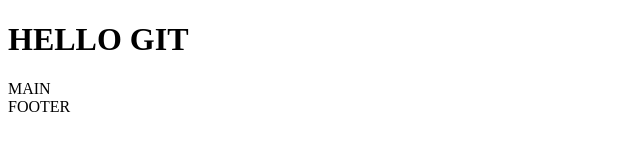
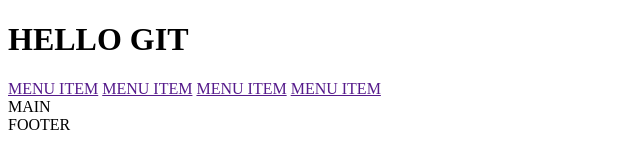
Before and after one commit to petrov-hillel/hillel-08.01, a plain HTML site: page index.html in a window 1280 px wide. Shown: the whole page, without its empty margins (0-640 px from the left). Drawn offline with Linux system fonts and the light colour scheme.

Commit message:
addded menu in header

```diff
--- a/index.html
+++ b/index.html
@@ -11,6 +11,12 @@
     <div class="container">
         <div class="header__title">
             <h1>HELLO GIT</h1>
+        </div>
+        <div class="header__menu">
+            <a href="" class="header__link">MENU ITEM</a>
+            <a href="" class="header__link">MENU ITEM</a>
+            <a href="" class="header__link">MENU ITEM</a>
+            <a href="" class="header__link">MENU ITEM</a>
         </div>
     </div>
 </header>
```
